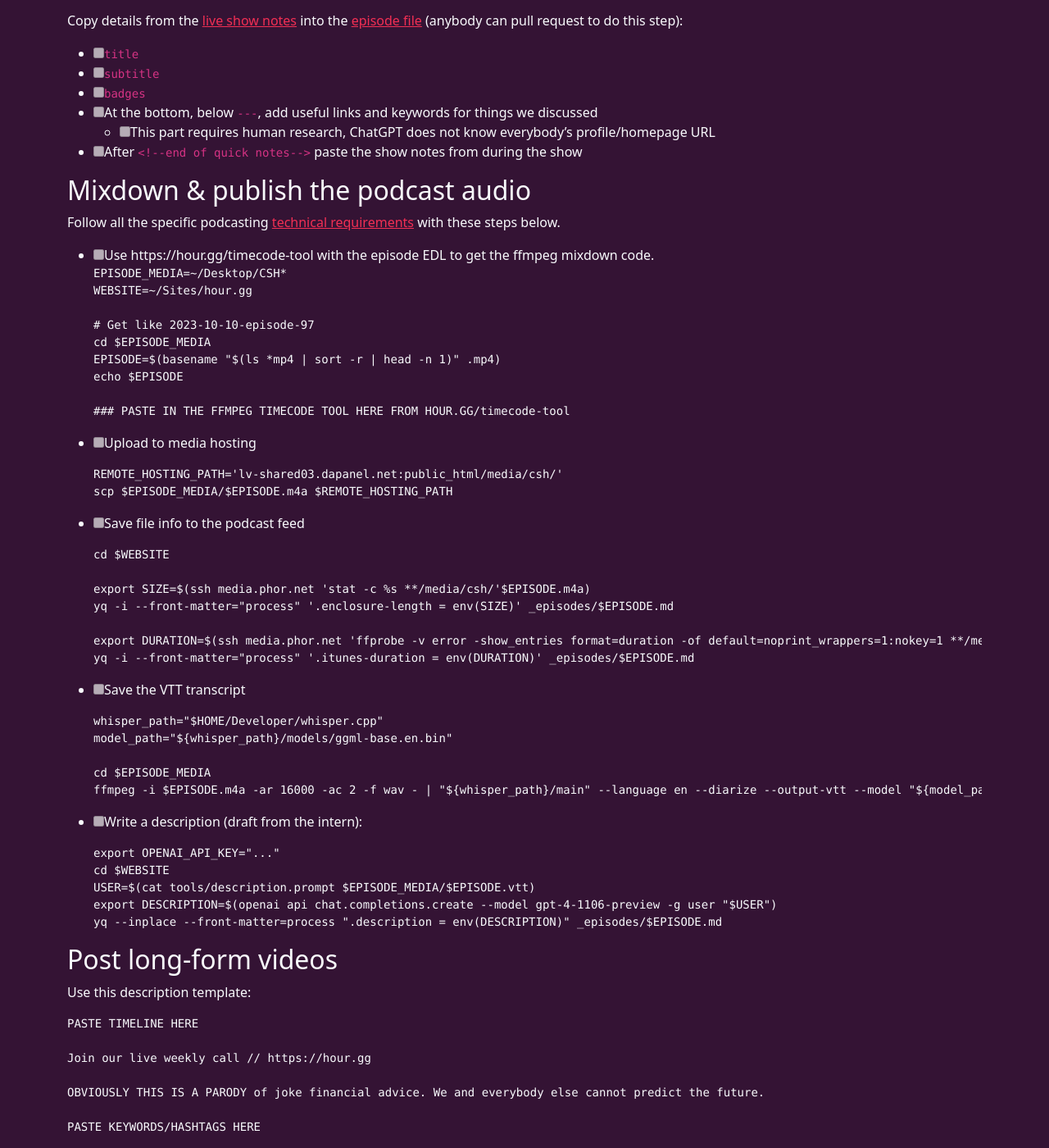
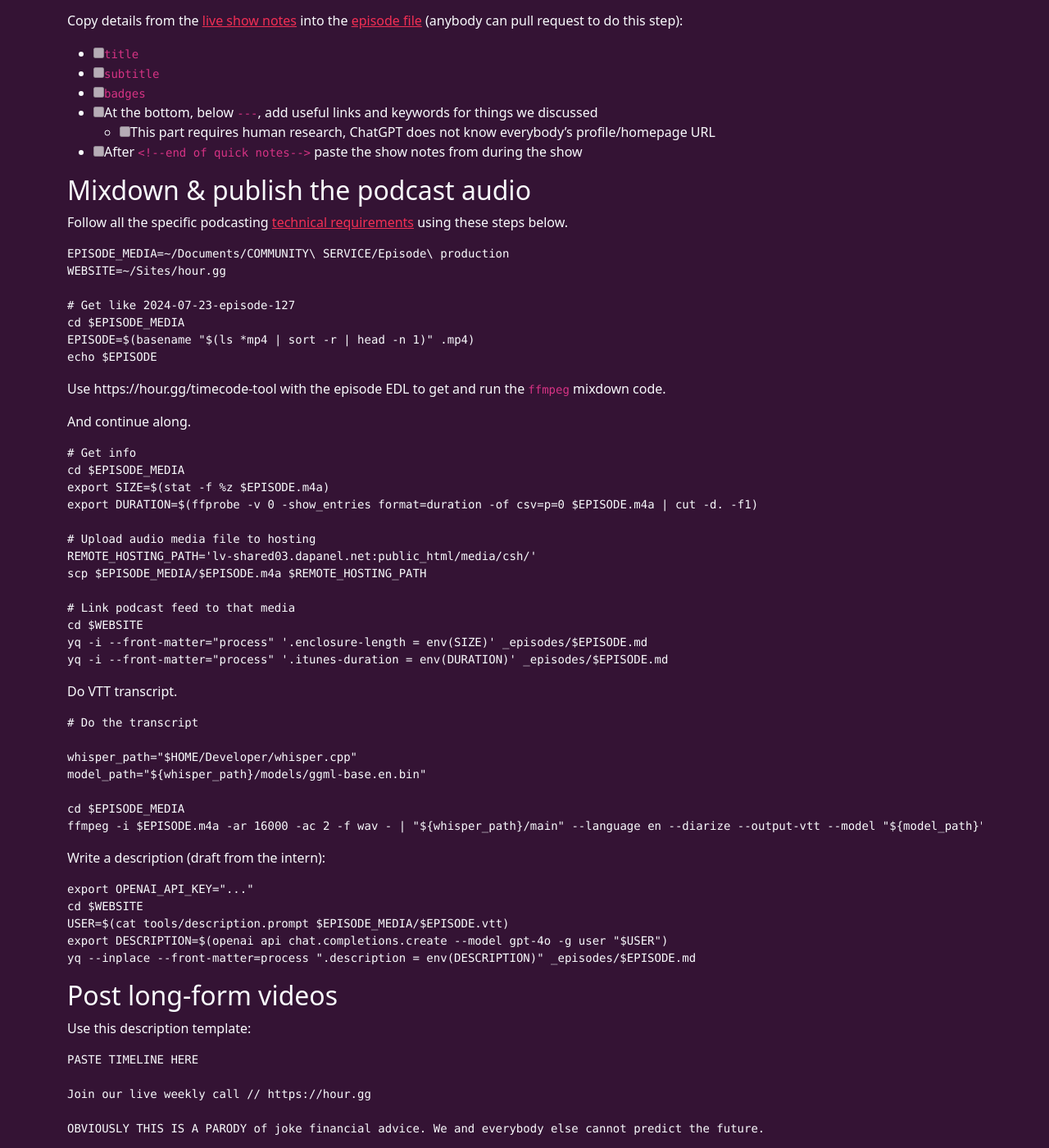
Before and after one commit to community-service/hour.gg, a Jekyll site: the page built from instructions/Postproduction checklist.md, in a window 1280 px wide and 1400 px high, scrolled down 922 px. Shown: the whole window at 82% size. Built offline with Jekyll 4.4.1, drawn with Linux system fonts in a browser that asks for light colours; our own code applies the rules of GitHub Pages for plain Markdown files; some of the changed text lies outside the part shown.

Commit message:
instructions

````diff
--- a/instructions/Postproduction checklist.md
+++ b/instructions/Postproduction checklist.md
@@ -53,59 +53,59 @@ Copy details from the [live show notes](https://docs.google.com/document/d/1ta_6
 
 ## Mixdown & publish the podcast audio
 
-Follow all the specific podcasting [technical requirements](podcast-specifications.md) with these steps below.
+Follow all the specific podcasting [technical requirements](podcast-specifications.md) using these steps below.
 
-- [ ] Use https://hour.gg/timecode-tool with the episode EDL to get the ffmpeg mixdown code.
-  ```sh
-  EPISODE_MEDIA=~/Desktop/CSH*
-  WEBSITE=~/Sites/hour.gg
+```sh
+EPISODE_MEDIA=~/Documents/COMMUNITY\ SERVICE/Episode\ production
+WEBSITE=~/Sites/hour.gg
 
-  # Get like 2023-10-10-episode-97
-  cd $EPISODE_MEDIA
-  EPISODE=$(basename "$(ls *mp4 | sort -r | head -n 1)" .mp4)
-  echo $EPISODE
+# Get like 2024-07-23-episode-127
+cd $EPISODE_MEDIA
+EPISODE=$(basename "$(ls *mp4 | sort -r | head -n 1)" .mp4)
+echo $EPISODE
+```
 
-  ### PASTE IN THE FFMPEG TIMECODE TOOL HERE FROM HOUR.GG/timecode-tool
-  ```
+Use https://hour.gg/timecode-tool with the episode EDL to get and run the `ffmpeg` mixdown code.
 
-- [ ] Upload to media hosting
+And continue along.
 
-  ```sh
-  REMOTE_HOSTING_PATH='lv-shared03.dapanel.net:public_html/media/csh/'
-  scp $EPISODE_MEDIA/$EPISODE.m4a $REMOTE_HOSTING_PATH
-  ```
+```sh
+# Get info
+cd $EPISODE_MEDIA
+export SIZE=$(stat -f %z $EPISODE.m4a)
+export DURATION=$(ffprobe -v 0 -show_entries format=duration -of csv=p=0 $EPISODE.m4a | cut -d. -f1)
 
-- [ ] Save file info to the podcast feed
+# Upload audio media file to hosting
+REMOTE_HOSTING_PATH='lv-shared03.dapanel.net:public_html/media/csh/'
+scp $EPISODE_MEDIA/$EPISODE.m4a $REMOTE_HOSTING_PATH
 
-  ```sh
-  cd $WEBSITE
+# Link podcast feed to that media
+cd $WEBSITE
+yq -i --front-matter="process" '.enclosure-length = env(SIZE)' _episodes/$EPISODE.md
+yq -i --front-matter="process" '.itunes-duration = env(DURATION)' _episodes/$EPISODE.md
+```
 
-  export SIZE=$(ssh media.phor.net 'stat -c %s **/media/csh/'$EPISODE.m4a)
-  yq -i --front-matter="process" '.enclosure-length = env(SIZE)' _episodes/$EPISODE.md
+Do VTT transcript.
 
-  export DURATION=$(ssh media.phor.net 'ffprobe -v error -show_entries format=duration -of default=noprint_wrappers=1:nokey=1 **/media/csh/'$EPISODE.m4a '| cut -d. -f1')
-  yq -i --front-matter="process" '.itunes-duration = env(DURATION)' _episodes/$EPISODE.md
-  ```
+```sh
+# Do the transcript
 
-- [ ] Save the VTT transcript
+whisper_path="$HOME/Developer/whisper.cpp"
+model_path="${whisper_path}/models/ggml-base.en.bin"
 
-  ```sh
-  whisper_path="$HOME/Developer/whisper.cpp"
-  model_path="${whisper_path}/models/ggml-base.en.bin"
+cd $EPISODE_MEDIA
+ffmpeg -i $EPISODE.m4a -ar 16000 -ac 2 -f wav - | "${whisper_path}/main" --language en --diarize --output-vtt --model "${model_path}" --output-file $EPISODE -
+```
 
-  cd $EPISODE_MEDIA
-  ffmpeg -i $EPISODE.m4a -ar 16000 -ac 2 -f wav - | "${whisper_path}/main" --language en --diarize --output-vtt --model "${model_path}" --output-file $EPISODE -
-  ```
+Write a description (draft from the intern):
 
-- [ ] Write a description (draft from the intern):
-
-  ```sh
-  export OPENAI_API_KEY="..."
-  cd $WEBSITE
-  USER=$(cat tools/description.prompt $EPISODE_MEDIA/$EPISODE.vtt)
-  export DESCRIPTION=$(openai api chat.completions.create --model gpt-4-1106-preview -g user "$USER")
-  yq --inplace --front-matter=process ".description = env(DESCRIPTION)" _episodes/$EPISODE.md
-  ```
+```sh
+export OPENAI_API_KEY="..."
+cd $WEBSITE
+USER=$(cat tools/description.prompt $EPISODE_MEDIA/$EPISODE.vtt)
+export DESCRIPTION=$(openai api chat.completions.create --model gpt-4o -g user "$USER")
+yq --inplace --front-matter=process ".description = env(DESCRIPTION)" _episodes/$EPISODE.md
+```
 
 ## Post long-form videos
 
@@ -163,28 +163,3 @@ make_episode 115 '2024-03-05' '18:00:00 -0500'
 make_episode 116 '2024-03-12' '18:00:00 -0400'
 make_episode 117 '2024-03-19' '18:00:00 -0400'
 ```
-
-
-
-
-
-
-```
-FOLDER=~/Sites/hour.gg/_episodes
-
-the next step on improving this is to provide an example input and manually created output of exactly what we want and then include that in the command run!
-
-do this as a tbone, make tbones bigger
-
-for episode_file in *.txt; do
-    EPISODE="${episode_file%.txt}" # Strips the .txt extension and assigns to EPISODE
-    CONTENT=$(cat "$episode_file")
-
-    # Call the OpenAI API and append the output to the markdown file in the desired folder
-    openai api chat.completions.create \
-        --model gpt-4-1106-preview \
-        -g user "$CONTENT" \
-        -g system 'Transform the following raw transcript into a well-structured markdown document. Ensure that you include headings for different speakers, bullet points for key topics discussed, and italicize any emphasized words. Also, please correct any obvious grammatical mistakes and format the content to be clear and professional.' \
-        --stream | tee -a "$FOLDER/$EPISODE.md"
-done
-```
````
